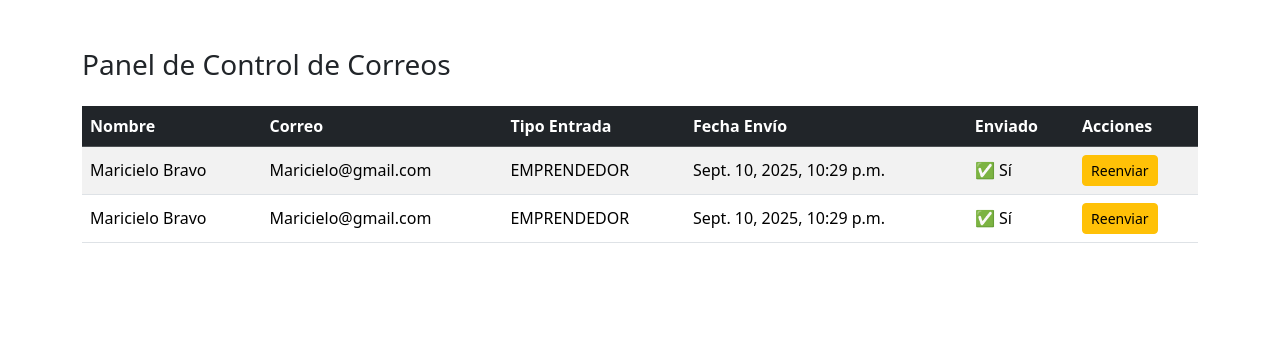
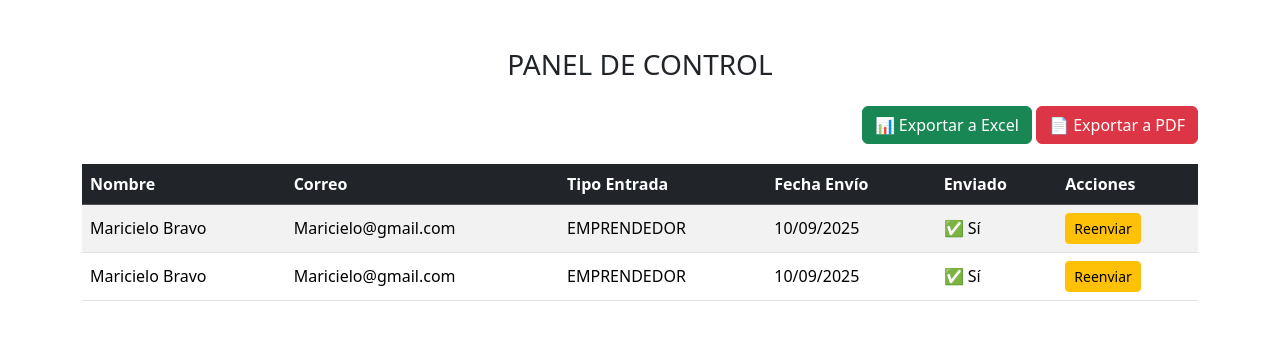
Before and after one commit to leonardoAndre7/proyecto_entradas_excel, a Django app: page /participantes/panel-control/ in a window 1280 px wide. Shown: the top 340 px of the page. Run offline with Django 5.2, Linux system fonts and the light colour scheme; data comes from the database, SQL or seed files in the repository; both versions use the stored data as it was after the commit.

Commit message:
actualizaciones 1

```diff
--- a/webcliente/cliente/templates/cliente/panel_control.html
+++ b/webcliente/cliente/templates/cliente/panel_control.html
@@ -8,7 +8,13 @@
 </head>
 <body>
 <div class="container mt-5">
-    <h1 class="h3 mb-4">Panel de Control de Correos</h1>
+    <center><h1 class="h3 mb-4">PANEL DE CONTROL</h1></center>
+
+    <div style="margin-bottom: 20px; text-align:right;">
+        <a href="{% url 'exportar_excel_control' %}" class="btn btn-success">📊 Exportar a Excel</a>
+        <a href="{% url 'exportar_pdf' %}" class="btn btn-danger">📄 Exportar a PDF</a>
+    </div>
+
 
     <table class="table table-striped table-hover align-middle">
         <thead class="table-dark">
@@ -27,7 +33,10 @@
                 <td>{{ r.participante.nombres }} {{ r.participante.apellidos }}</td>
                 <td>{{ r.participante.correo }}</td>
                 <td>{{ r.participante.tipo_entrada }}</td>
-                <td>{{ r.fecha_envio }}</td>
+                <td>
+                        {{ r.fecha_envio|date:"d/m/Y" }}
+                </td>
+
                 <td>
                     {% if r.enviado %}
                         ✅ Sí
--- a/webcliente/cliente/urls.py
+++ b/webcliente/cliente/urls.py
@@ -13,4 +13,6 @@ urlpatterns = [
     path('confirmar-pago/<int:pk>/', confirmar_pago, name='confirmar_pago'),
     path('panel-control/', panel_control, name='panel_control'),
     path('reenviar/<int:registro_id>/', reenviar_correo, name='reenviar_correo'),
+    path("exportar-excel_control/", views.exportar_excel_control, name="exportar_excel_control"),
+    path("exportar-pdf/", views.exportar_pdf_control, name="exportar_pdf"),
 ]
--- a/webcliente/cliente/views.py
+++ b/webcliente/cliente/views.py
@@ -1,6 +1,7 @@
 from django.views.generic import CreateView, UpdateView, DeleteView, ListView
 from .models import Participante,RegistroCorreo
 import pandas as pd
+import openpyxl
 from django.shortcuts import get_object_or_404, render, redirect
 from django.http import HttpResponse
 from django.urls import reverse_lazy
@@ -8,7 +9,12 @@ from django.core.mail import EmailMessage
 from django.conf import settings
 from .utils import enviar_correo_participante, enviar_correo_participante
 from django.db.models import Q
-
+from django.utils import timezone
+from reportlab.platypus import SimpleDocTemplate, Table, TableStyle, Paragraph
+from reportlab.lib.pagesizes import letter
+from reportlab.lib import colors
+from reportlab.lib.styles import getSampleStyleSheet
+import io
 
 def confirmar_pago(request, pk):
     # Obtener el participante
@@ -49,7 +55,8 @@ def enviar_correo_participante(participante):
     RegistroCorreo.objects.create(
         participante=participante,
         enviado=True,
-        mensaje="Correo con QR enviado."
+        mensaje="Correo con QR enviado.",
+        fecha_envio=timezone.now()
     )
 
     # 🔹 Segundo correo con el tipo de entrada
@@ -73,7 +80,8 @@ def enviar_correo_participante(participante):
     RegistroCorreo.objects.create(
         participante=participante,
         enviado=True,
-        mensaje="Correo de confirmación enviado."
+        mensaje="Correo de confirmación enviado.",
+        fecha_envio=timezone.now()
     )
 
 
@@ -131,3 +139,71 @@ def reenviar_correo(request, pk):
     participante = registro.participante
     enviar_correo_participante(participante)
     return redirect('panel_control')
+
+def exportar_excel_control(request):
+    registros = RegistroCorreo.objects.all()
+
+    wb = openpyxl.Workbook()
+    ws = wb.active
+    ws.title = "Registros"
+
+    # Encabezados
+    columnas = ["Nombres", "Correo", "Tipo Entrada", "Fecha Envío", "Enviado"]
+    ws.append(columnas)
+
+    # Datos
+    for r in registros:
+        ws.append([
+            f"{r.participante.nombres} {r.participante.apellidos}",
+            r.participante.correo,
+            r.participante.tipo_entrada,
+            r.fecha_envio.strftime("%d/%m/%Y %H:%M") if r.fecha_envio else "",
+            "Sí" if r.enviado else "No"
+        ])
+
+    # Respuesta HTTP con archivo
+    response = HttpResponse(content_type="application/vnd.openxmlformats-officedocument.spreadsheetml.sheet")
+    response["Content-Disposition"] = 'attachment; filename="control.xlsx"'
+    wb.save(response)
+    return response
+
+def exportar_pdf_control(request):
+    registros = RegistroCorreo.objects.all()
+
+    buffer = io.BytesIO()
+    doc = SimpleDocTemplate(buffer, pagesize=letter)
+    elements = []
+
+    # Encabezado
+    styles = getSampleStyleSheet()
+    elements.append(Paragraph("Reporte de Registros", styles["Heading1"]))
+
+    # Tabla
+    data = [["Nombres", "Correo", "Tipo Entrada", "Fecha Envío", "Enviado"]]
+    for r in registros:
+        data.append([
+            f"{r.participante.nombres} {r.participante.apellidos}",
+            r.participante.correo,
+            r.participante.tipo_entrada,
+            r.fecha_envio.strftime("%d/%m/%Y") if r.fecha_envio else "",
+            "Sí" if r.enviado else "No"
+        ])
+
+    table = Table(data)
+    table.setStyle(TableStyle([
+        ("BACKGROUND", (0,0), (-1,0), colors.gray),
+        ("TEXTCOLOR", (0,0), (-1,0), colors.whitesmoke),
+        ("ALIGN", (0,0), (-1,-1), "CENTER"),
+        ("GRID", (0,0), (-1,-1), 1, colors.black),
+    ]))
+    elements.append(table)
+
+    # Generar PDF
+    doc.build(elements)
+    pdf = buffer.getvalue()
+    buffer.close()
+
+    response = HttpResponse(content_type="application/pdf")
+    response["Content-Disposition"] = 'attachment; filename="control.pdf"'
+    response.write(pdf)
+    return response
--- a/webcliente/webcliente/settings.py
+++ b/webcliente/webcliente/settings.py
@@ -28,6 +28,9 @@ EMAIL_USE_TLS = True
 EMAIL_HOST_USER = "u00024284@sise.com.pe"
 EMAIL_HOST_PASSWORD = "qxoddksgldbenhaa"  # 🔹 clave de aplicación de Gmail
 DEFAULT_FROM_EMAIL = EMAIL_HOST_USER
+
+TIME_ZONE = 'America/Lima'
+USE_TZ = True
 
 # Quick-start development settings - unsuitable for production
 # See https://docs.djangoproject.com/en/5.2/howto/deployment/checklist/
```
Also changed, not shown: webcliente/db.sqlite3, webcliente/media/qr/11111111.png (added), webcliente/media/qr/11111111_UDAIM4r.png (added), webcliente/media/qr/74304167.png (added), webcliente/media/qr/74304167_tPVFXOx.png (added).
